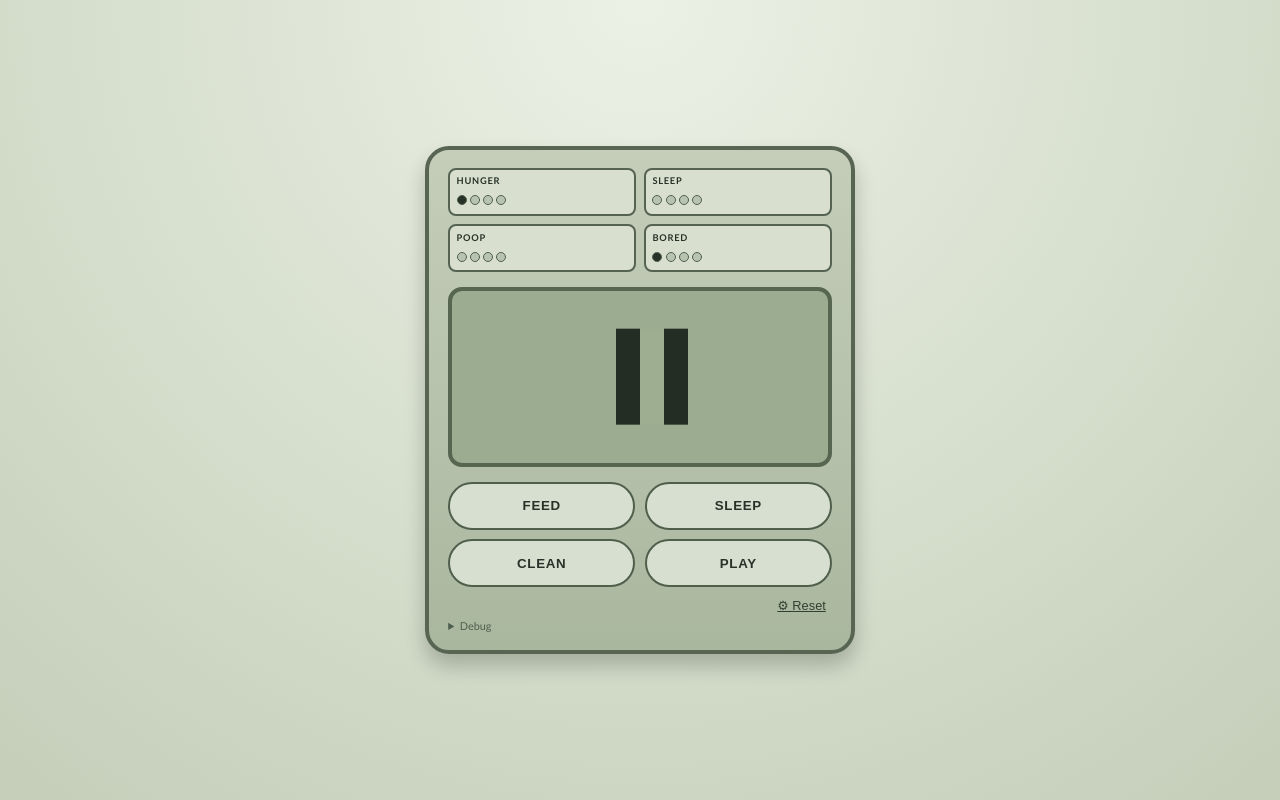
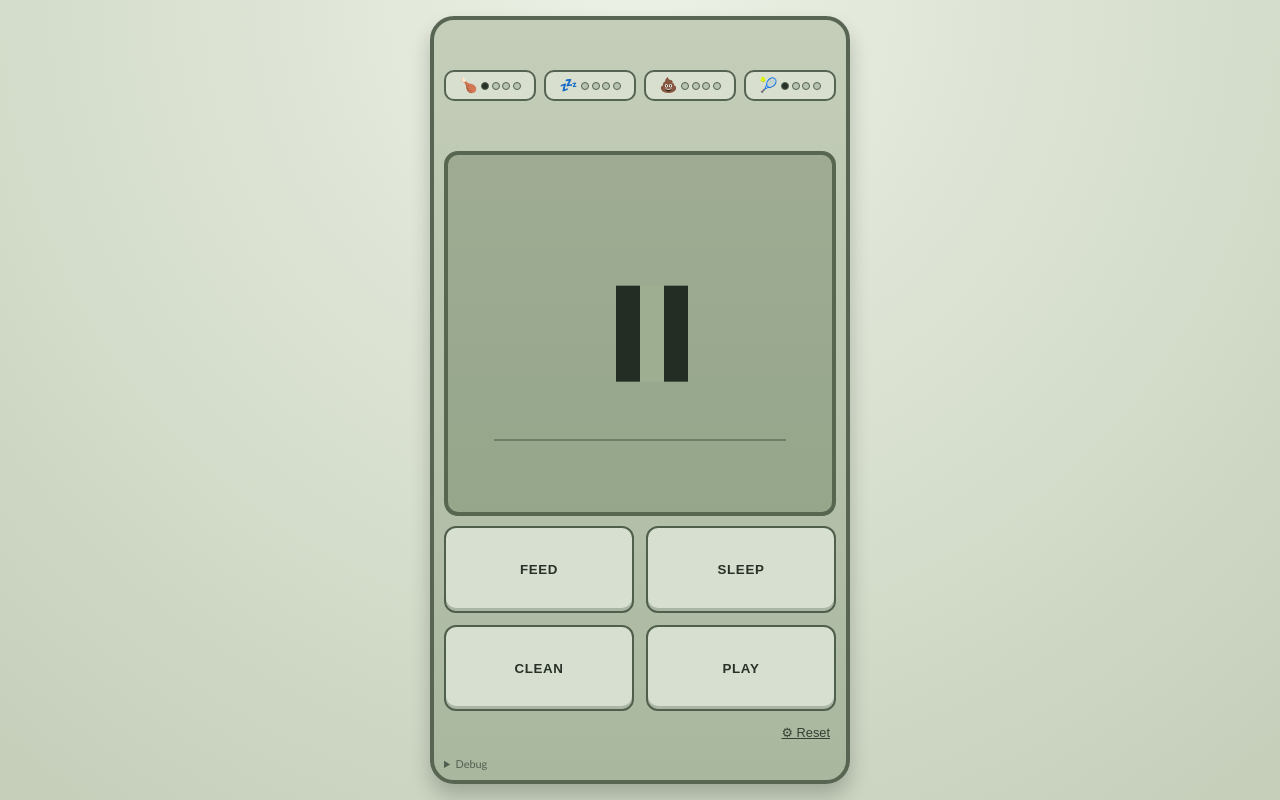
Before and after one commit to lukaszpeciak91-sys/tamagotchi-jam, a plain HTML site: page index.html in a window 1280 px wide. Drawn offline with Linux system fonts and the light colour scheme.

Commit message:
UI layout: large pet screen, status icon row, action grid (logic preserved)

```diff
--- a/index.html
+++ b/index.html
@@ -8,27 +8,28 @@
   </head>
   <body>
     <main class="app-shell">
-      <section class="gameboy" aria-label="Tamagotchi panel">
-        <header class="status-row" aria-label="Pet status">
-          <div class="status-item" data-stat="hunger">
-            <span class="label">HUNGER</span>
-            <span class="dots" id="hungerDots" aria-live="polite"></span>
+      <section class="app" aria-label="Tamagotchi panel">
+        <header class="status-bar" aria-label="Pet status">
+          <div class="status" data-stat="hunger">
+            <span class="status-icon" aria-hidden="true">🍗</span>
+            <div class="dots" id="hungerDots" aria-live="polite"></div>
           </div>
-          <div class="status-item" data-stat="sleep">
-            <span class="label">SLEEP</span>
-            <span class="dots" id="sleepDots" aria-live="polite"></span>
+          <div class="status" data-stat="sleep">
+            <span class="status-icon" aria-hidden="true">💤</span>
+            <div class="dots" id="sleepDots" aria-live="polite"></div>
           </div>
-          <div class="status-item" data-stat="poop">
-            <span class="label">POOP</span>
-            <span class="dots" id="poopDots" aria-live="polite"></span>
+          <div class="status" data-stat="poop">
+            <span class="status-icon" aria-hidden="true">💩</span>
+            <div class="dots" id="poopDots" aria-live="polite"></div>
           </div>
-          <div class="status-item" data-stat="bored">
-            <span class="label">BORED</span>
-            <span class="dots" id="boredDots" aria-live="polite"></span>
+          <div class="status" data-stat="bored">
+            <span class="status-icon" aria-hidden="true">🎾</span>
+            <div class="dots" id="boredDots" aria-live="polite"></div>
           </div>
         </header>
 
-        <section id="screen" class="pet-area" aria-label="Pet area">
+        <section id="screen" class="pet-screen" aria-label="Pet area">
+          <div class="pet-floor" aria-hidden="true"></div>
           <div id="pet" class="pet pet--idle" role="img" aria-label="Virtual pet"></div>
           <div id="poopLayer" class="poop-layer" aria-hidden="true"></div>
         </section>
--- a/style.css
+++ b/style.css
@@ -16,53 +16,63 @@ body {
   font-family: "Trebuchet MS", "Verdana", sans-serif;
   background: radial-gradient(circle at top, #ecf1e5, #c4ceb9);
   color: var(--ink);
+  overflow: hidden;
 }
 
 .app-shell {
   min-height: 100vh;
   display: grid;
   place-items: center;
-  padding: 1rem;
+  padding: 0;
 }
 
-.gameboy {
-  width: min(100%, 430px);
+.app {
+  width: min(100%, 420px);
+  height: 100vh;
+  display: flex;
+  flex-direction: column;
   background: linear-gradient(180deg, #c4ceb9 0%, #aab79f 100%);
   border: 4px solid #596553;
   border-radius: 24px;
   box-shadow: 0 12px 20px rgba(10, 15, 10, 0.22);
-  padding: 1rem;
+  padding: 10px;
+  gap: 10px;
 }
 
-.status-row {
-  display: grid;
-  grid-template-columns: 1fr 1fr;
-  gap: 0.5rem;
+.status-bar {
+  min-height: 15%;
+  display: flex;
+  align-items: center;
+  justify-content: space-between;
+  gap: 8px;
 }
 
-.status-item {
+.status {
+  flex: 1;
+  min-width: 0;
+  display: flex;
+  align-items: center;
+  justify-content: center;
+  gap: 4px;
   background: var(--bg);
   border: 2px solid #556352;
-  border-radius: 8px;
-  padding: 0.35rem 0.4rem;
+  border-radius: 10px;
+  padding: 6px 4px;
 }
 
-.label {
-  display: block;
-  font-size: 0.58rem;
-  letter-spacing: 0.08em;
-  font-weight: 700;
-  margin-bottom: 0.2rem;
+.status-icon {
+  font-size: 0.9rem;
+  line-height: 1;
 }
 
 .dots {
   display: inline-flex;
-  gap: 0.2rem;
+  gap: 0.15rem;
 }
 
 .dot {
-  width: 10px;
-  height: 10px;
+  width: 8px;
+  height: 8px;
   border-radius: 50%;
   border: 1px solid #51614f;
   background: var(--dot-off);
@@ -72,16 +82,26 @@ body {
   background: var(--ink);
 }
 
-.pet-area {
-  margin-top: 0.9rem;
+.pet-screen {
   position: relative;
-  background: var(--panel);
+  flex: 1 1 60%;
+  min-height: 0;
+  background: linear-gradient(180deg, #9fac93 0%, #95a68b 100%);
   border: 4px solid #566651;
   border-radius: 14px;
-  min-height: 180px;
   display: grid;
   place-items: center;
   overflow: hidden;
+}
+
+.pet-floor {
+  position: absolute;
+  left: 12%;
+  right: 12%;
+  bottom: 20%;
+  height: 2px;
+  background: rgba(39, 49, 39, 0.35);
+  z-index: 1;
 }
 
 .poop-layer {
@@ -138,6 +158,8 @@ body {
 }
 
 .pet {
+  position: relative;
+  z-index: 2;
   width: 96px;
   height: 96px;
   image-rendering: pixelated;
@@ -166,18 +188,19 @@ body {
 }
 
 .actions {
-  margin-top: 0.95rem;
+  flex: 0 0 25%;
   display: grid;
-  grid-template-columns: repeat(2, 1fr);
-  gap: 0.6rem;
+  grid-template-columns: 1fr 1fr;
+  gap: 12px;
 }
 
 .actions button {
   border: 2px solid #4f5f4b;
-  border-radius: 999px;
+  border-radius: 12px;
   background: #d7dfd1;
+  box-shadow: inset 0 -3px 0 rgba(67, 85, 66, 0.3);
   color: var(--ink);
-  min-height: 48px;
+  min-height: 52px;
   font-weight: 700;
   letter-spacing: 0.05em;
 }
@@ -187,7 +210,6 @@ button:active {
 }
 
 .utility-row {
-  margin-top: 0.4rem;
   text-align: right;
 }
 
@@ -280,7 +302,11 @@ button:active {
 }
 
 @media (min-width: 640px) {
-  .gameboy {
-    padding: 1.1rem 1.2rem;
+  .app-shell {
+    padding: 1rem;
+  }
+
+  .app {
+    height: calc(100vh - 2rem);
   }
 }
```
